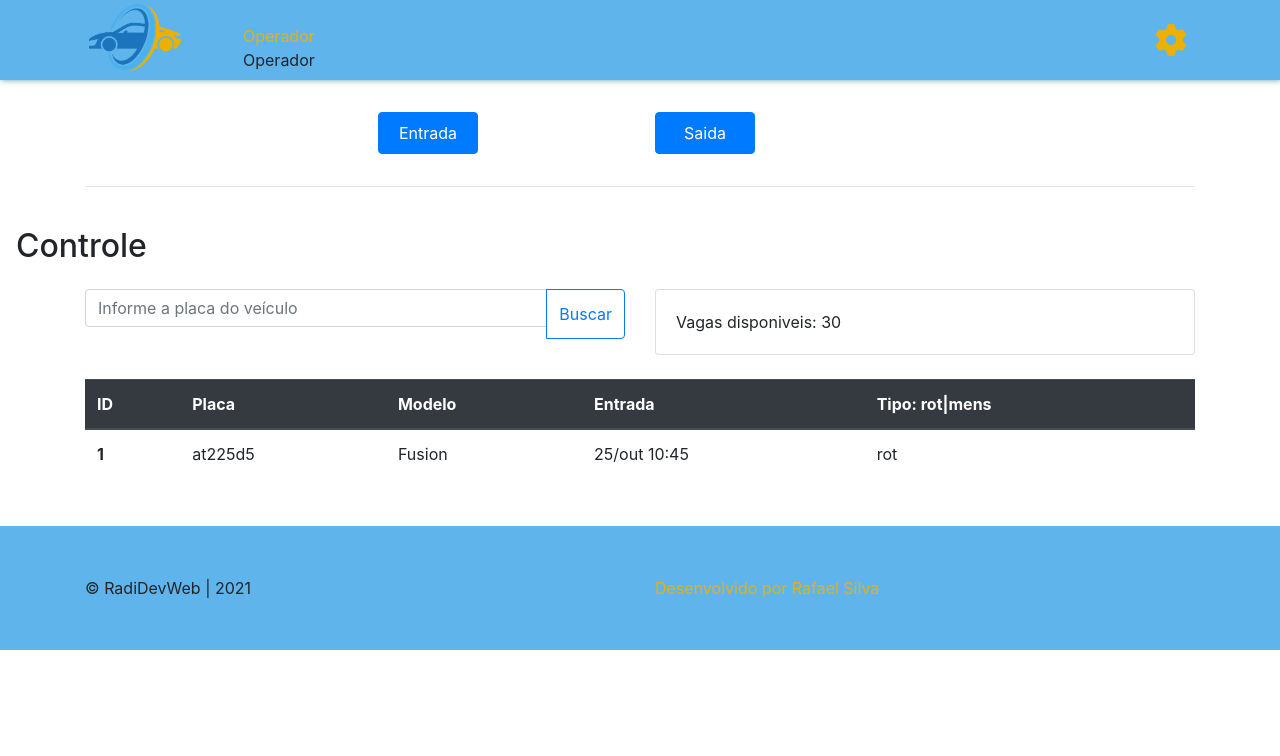
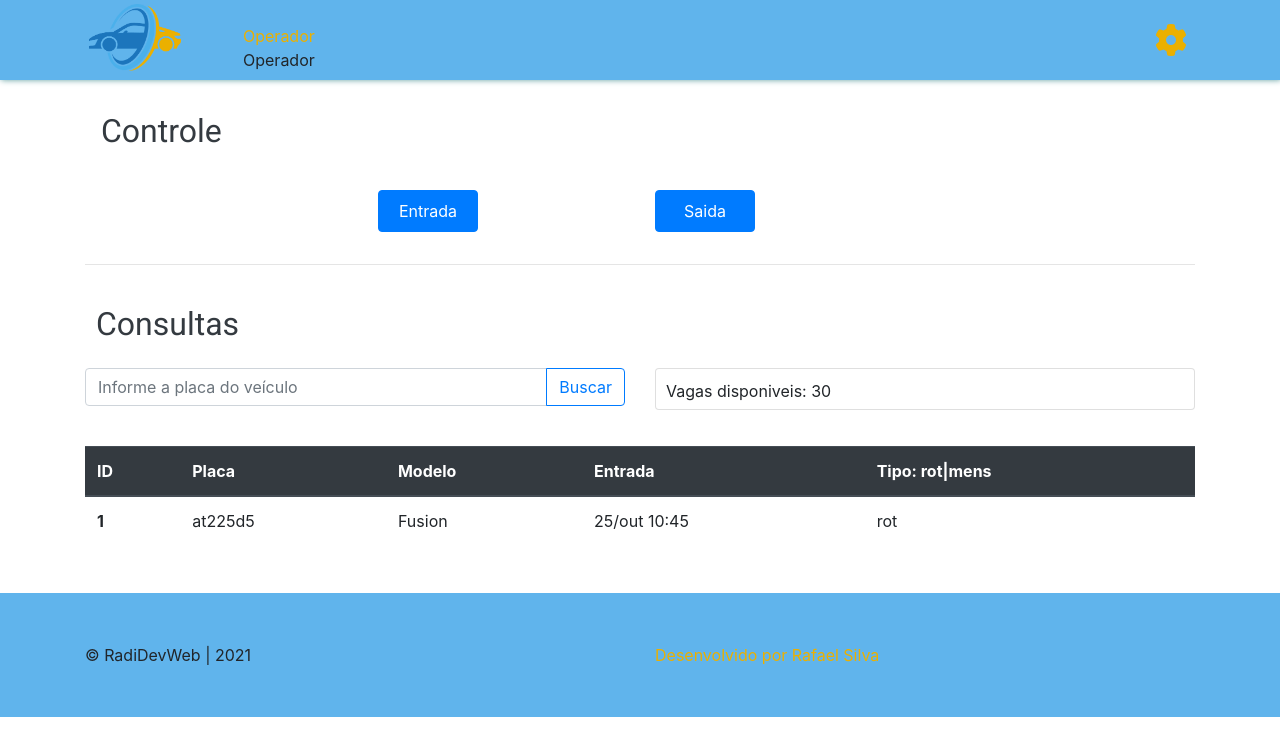
Before and after one commit to rafael-ds/App-Estacionamento, a Django app: page /home/ in a window 1280 px wide. Shown: the top 756 px of the page. Run offline with Django 3.2, Linux system fonts and the light colour scheme; some libraries are stand-ins or nearby versions.

Commit message:
Finalizado a pagina home
Pagina que tem as opções de entrada ou saída de veículos, e tabela de controle do estacionamento.

```diff
--- a/core/static/css/home.css
+++ b/core/static/css/home.css
@@ -1,3 +1,6 @@
+
+
+
 html, body{
     padding: 0;
     margin: 0;
@@ -9,6 +12,21 @@ html, body{
     text-align: center;
     width: 100px;
 
+}
+
+h2{
+    font-family: 'Roboto';
+    color: #343A40;
+}
+
+.controle h2{
+    margin-left: 80px;
+}
+
+.card-body{
+    /*border: solid red 1px;*/
+    padding: 10px;
+    height: 40px;
 }
 
 
@@ -23,4 +41,8 @@ html, body{
         width: 300px;
     }
 
+    .controle h2{
+        margin-left: 0px;
+    }
+
 }
--- a/core/templates/base.html
+++ b/core/templates/base.html
@@ -13,6 +13,11 @@
 
         <link rel="stylesheet" href="{% static 'css/base.css' %}">
         <script src="https://kit.fontawesome.com/65d158f4c4.js" crossorigin="anonymous"></script>
+
+        <link rel="stylesheet" href="https://fonts.googleapis.com/css?family=Roboto">
+
+
+
 
         {% bootstrap_css %}
 
--- a/core/templates/home.html
+++ b/core/templates/home.html
@@ -3,14 +3,14 @@
 
 {% block conteudo %}
 <link rel="stylesheet" href="{% static 'css/home.css' %}">
-<p></p>
 
 <!--BTNS Entra/Saida-->
 <section>
 
-    <div class="conteudo">
+    <div class="conteudo mt-3">
 
         <div class="container">
+          <h2 class="p-3">Controle</h2>
             <!--BTNS-->
             <div class="row d-flex justify-content-center bnts p-3">
                 <div class="col-md-3">
@@ -29,8 +29,8 @@
 <!--Fim BTNS Entra/Saida-->
 
 <!--Seção de controle-->
-<section>
-    <h2 class="mt-4 p-3">Controle</h2>
+<section class="controle">
+    <h2 class="mt-4 p-3">Consultas</h2>
 
     <div class="container">
         <div class="row">
--- a/core/templates/index.html
+++ b/core/templates/index.html
@@ -14,6 +14,8 @@
         <script src="https://kit.fontawesome.com/65d158f4c4.js" crossorigin="anonymous"></script>
 
         <link rel="stylesheet" href="{% static 'css/index.css' %}">
+        <link rel="stylesheet" href="https://fonts.googleapis.com/css?family=Roboto">
+
     </head>
 
     <body>
```
Also changed, not shown: core/static/css/index.css (+7 -0 lines).
